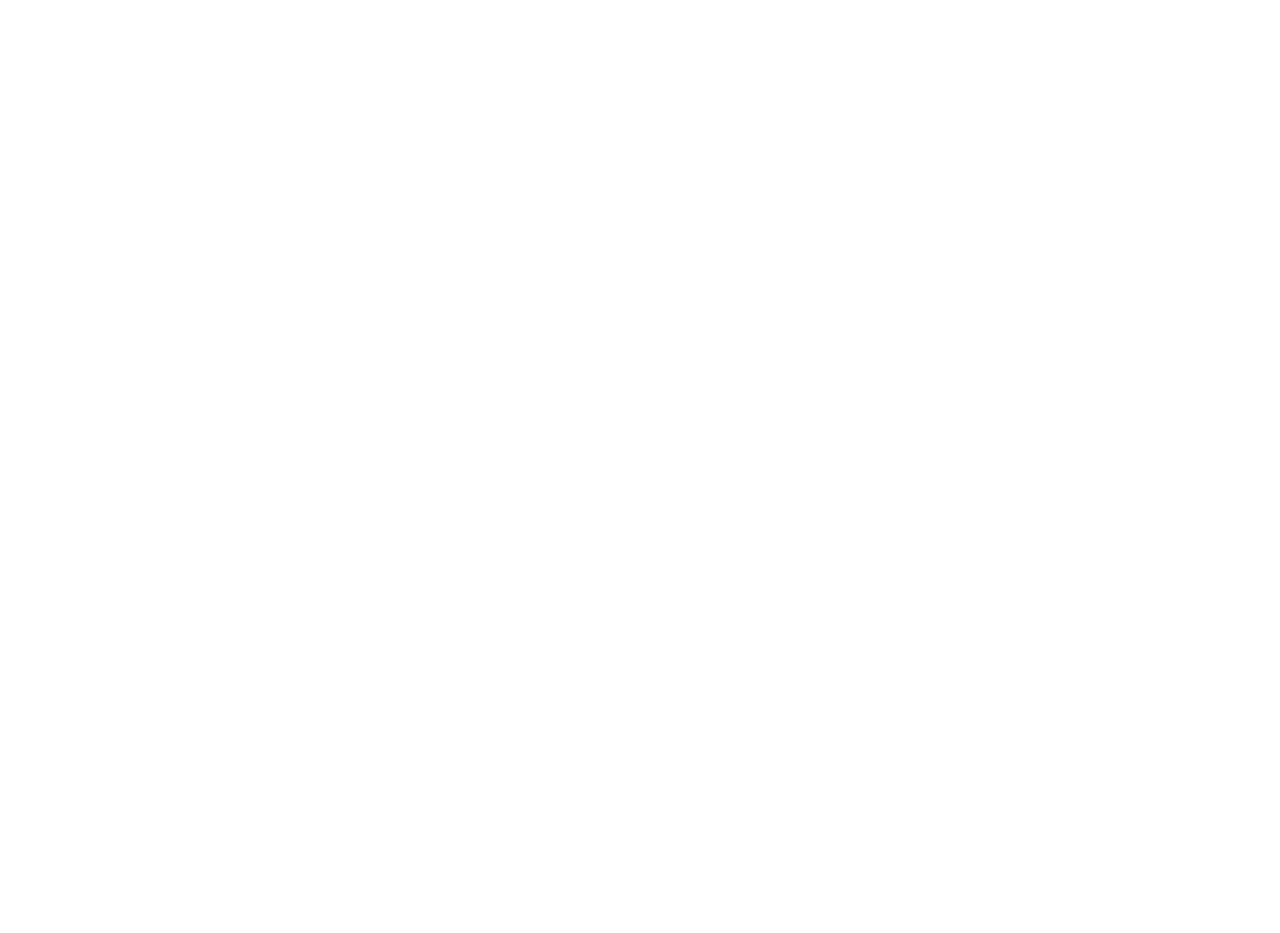
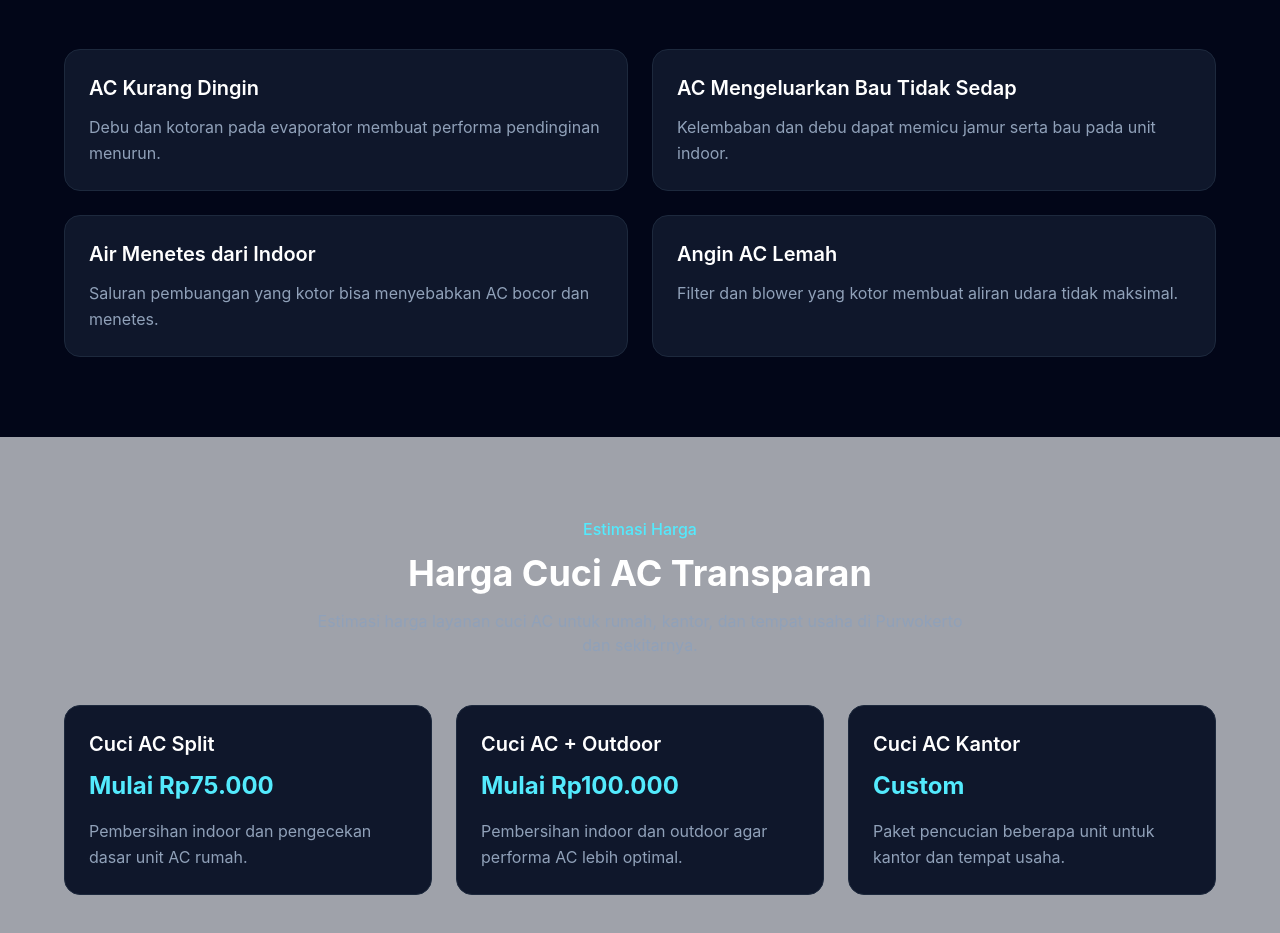
Before and after one commit to ibank31/radjaac-premium, a React (Vite) app: page /cuci-ac-purwokerto in a window 1280 px wide. Shown: the part 507-1440 px from the top of the page. Before the commit the page ends 800 px from the top, so only its background shows below. Built offline with nearby package versions, Linux system fonts and the light colour scheme.

Commit message:
add AC cleaning pricing section

```diff
--- /dev/null
+++ b/src/components/CuciACPricingSection.jsx
@@ -0,0 +1,61 @@
+const pricing = [
+  {
+    title: "Cuci AC Split",
+    price: "Mulai Rp75.000",
+    desc: "Pembersihan indoor dan pengecekan dasar unit AC rumah.",
+  },
+  {
+    title: "Cuci AC + Outdoor",
+    price: "Mulai Rp100.000",
+    desc: "Pembersihan indoor dan outdoor agar performa AC lebih optimal.",
+  },
+  {
+    title: "Cuci AC Kantor",
+    price: "Custom",
+    desc: "Paket pencucian beberapa unit untuk kantor dan tempat usaha.",
+  },
+]
+
+export default function CuciACPricingSection() {
+  return (
+    <section className="px-6 py-20 bg-slate-900/40">
+      <div className="max-w-6xl mx-auto">
+        <div className="text-center mb-12">
+          <p className="text-cyan-300 font-medium mb-3">
+            Estimasi Harga
+          </p>
+
+          <h2 className="text-3xl md:text-4xl font-bold text-white mb-4">
+            Harga Cuci AC Transparan
+          </h2>
+
+          <p className="text-slate-400 max-w-2xl mx-auto">
+            Estimasi harga layanan cuci AC untuk rumah,
+            kantor, dan tempat usaha di Purwokerto dan sekitarnya.
+          </p>
+        </div>
+
+        <div className="grid gap-6 md:grid-cols-3">
+          {pricing.map((item, index) => (
+            <div
+              key={index}
+              className="rounded-2xl border border-slate-800 bg-slate-900 p-6 transition duration-300 hover:border-cyan-400/50 hover:-translate-y-1 hover:shadow-lg hover:shadow-cyan-500/10"
+            >
+              <h3 className="text-xl font-semibold text-white mb-3">
+                {item.title}
+              </h3>
+
+              <p className="text-2xl font-bold text-cyan-300 mb-4">
+                {item.price}
+              </p>
+
+              <p className="text-slate-400 leading-relaxed">
+                {item.desc}
+              </p>
+            </div>
+          ))}
+        </div>
+      </div>
+    </section>
+  )
+}
--- /dev/null
+++ b/src/components/SignsAcNeedsCleaningSection.jsx
@@ -0,0 +1,58 @@
+const signs = [
+  {
+    title: "AC Kurang Dingin",
+    desc: "Debu dan kotoran pada evaporator membuat performa pendinginan menurun.",
+  },
+  {
+    title: "AC Mengeluarkan Bau Tidak Sedap",
+    desc: "Kelembaban dan debu dapat memicu jamur serta bau pada unit indoor.",
+  },
+  {
+    title: "Air Menetes dari Indoor",
+    desc: "Saluran pembuangan yang kotor bisa menyebabkan AC bocor dan menetes.",
+  },
+  {
+    title: "Angin AC Lemah",
+    desc: "Filter dan blower yang kotor membuat aliran udara tidak maksimal.",
+  },
+]
+
+export default function SignsAcNeedsCleaningSection() {
+  return (
+    <section className="px-6 py-20 bg-slate-950">
+      <div className="max-w-6xl mx-auto">
+        <div className="text-center mb-12">
+          <p className="text-cyan-300 font-medium mb-3">
+            Tanda AC Perlu Dicuci
+          </p>
+
+          <h2 className="text-3xl md:text-4xl font-bold text-white mb-4">
+            Jangan Tunggu AC Rusak Total
+          </h2>
+
+          <p className="text-slate-400 max-w-2xl mx-auto">
+            Beberapa tanda berikut sering muncul saat AC sudah mulai
+            kotor dan membutuhkan pembersihan rutin.
+          </p>
+        </div>
+
+        <div className="grid gap-6 md:grid-cols-2">
+          {signs.map((item, index) => (
+            <div
+              key={index}
+              className="rounded-2xl border border-slate-800 bg-slate-900 p-6 transition duration-300 hover:border-cyan-400/50 hover:-translate-y-1 hover:shadow-lg hover:shadow-cyan-500/10"
+            >
+              <h3 className="text-xl font-semibold text-white mb-3">
+                {item.title}
+              </h3>
+
+              <p className="text-slate-400 leading-relaxed">
+                {item.desc}
+              </p>
+            </div>
+          ))}
+        </div>
+      </div>
+    </section>
+  )
+}
--- a/src/pages/CuciAC.jsx
+++ b/src/pages/CuciAC.jsx
@@ -1,5 +1,7 @@
 import { Helmet } from "react-helmet-async"
 import Navbar from "../components/Navbar"
+import SignsAcNeedsCleaningSection from "../components/SignsAcNeedsCleaningSection"
+import CuciACPricingSection from "../components/CuciACPricingSection"
 
 export default function CuciAC() {
   return (
@@ -25,6 +27,9 @@ export default function CuciAC() {
           </p>
         </div>
       </section>
+
+      <SignsAcNeedsCleaningSection />
+      <CuciACPricingSection />
     </div>
   )
 }
```
